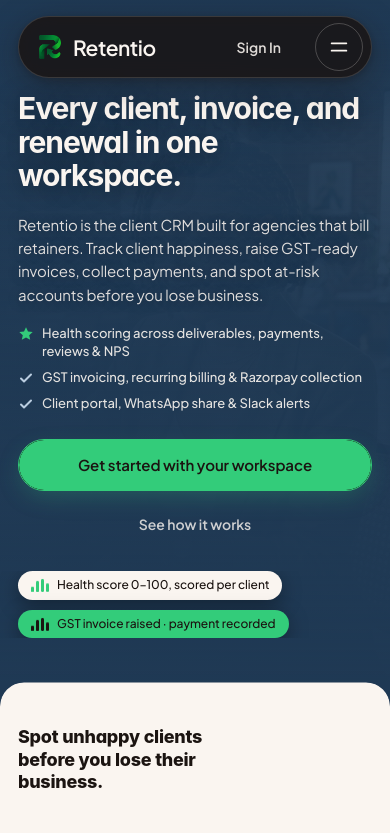
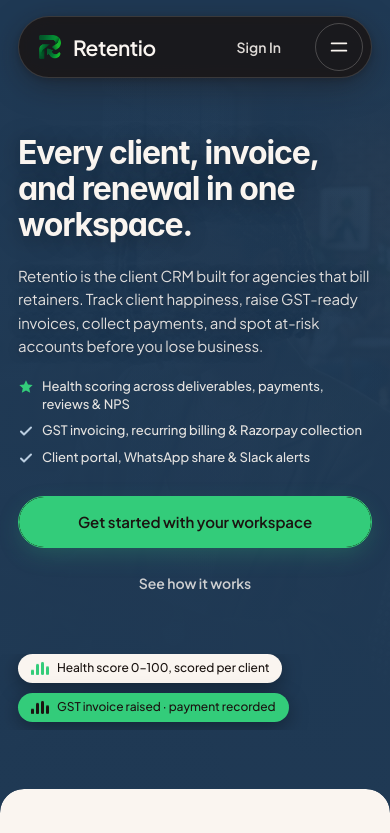
Before and after one commit to 92-avadh/client-crm, a React (Vite) app in the folder frontend/: page / in a window 390 px wide. Shown: the top 833 px of the page. Built offline with nearby package versions, Linux system fonts and the light colour scheme; no server answers; a web font is replaced by a local one.

Commit message:
fix(landing): center cta button, increase hero height and navbar clearance, unify reload loader theme and centering

```diff
--- a/frontend/index.html
+++ b/frontend/index.html
@@ -25,7 +25,7 @@
       })();
     </script>
   </head>
-  <body class="bg-dark text-slate">
+  <body class="bg-dark text-slate" style="background-color: #090d16; margin: 0; min-height: 100vh;">
     <div id="root">
       <div style="display:flex;flex-direction:column;align-items:center;justify-content:center;min-height:100vh;background:#090d16;color:#ffffff;font-family:system-ui,-apple-system,sans-serif;position:relative;overflow:hidden;">
         <div style="position:absolute;width:320px;height:320px;border-radius:50%;background:radial-gradient(circle,rgba(34,197,94,0.25) 0%,rgba(16,185,129,0.1) 40%,transparent 70%);filter:blur(40px);"></div>
--- a/frontend/src/App.tsx
+++ b/frontend/src/App.tsx
@@ -143,7 +143,7 @@
 /*  Page loading fallback for lazy components                          */
 /* ------------------------------------------------------------------ */
 const PageLoader: React.FC = () => (
-  <PremiumLogoLoader variant="page" message="Loading..." size="md" />
+  <PremiumLogoLoader variant="fullscreen" message="Loading workspace..." size="md" />
 );
 
 /* ------------------------------------------------------------------ */
--- a/frontend/src/components/common/premium-loader.css
+++ b/frontend/src/components/common/premium-loader.css
@@ -28,7 +28,8 @@
 
 .retentio-loader-overlay.page {
   flex: 1;
-  min-height: calc(100vh - 140px);
+  min-height: 100vh;
+  min-height: 100svh;
   width: 100%;
   display: flex;
   flex-direction: column;
@@ -36,6 +37,8 @@
   justify-content: center;
   padding: 20px;
   box-sizing: border-box;
+  background: radial-gradient(circle at 50% 50%, var(--bg-card, #121824) 0%, var(--bg, #090d16) 100%);
+  color: #ffffff;
 }
 
 .retentio-loader-overlay.inline {
--- a/frontend/src/components/landing/landing.css
+++ b/frontend/src/components/landing/landing.css
@@ -1227,11 +1227,13 @@
 
 @media (max-width: 47.99rem) {
   .retentio-landing-root #hero {
-    min-height: auto !important;
-    height: auto !important;
-    justify-content: flex-start;
-    padding-bottom: 2.75rem;
+    min-height: clamp(38rem, 88svh, 48rem) !important;
+    display: flex;
+    flex-direction: column;
+    justify-content: space-between;
+    padding-bottom: clamp(3.25rem, 7vh, 4.5rem);
     overflow-x: hidden !important;
+    box-sizing: border-box;
   }
   .retentio-landing-root #hero .hero__media {
     left: 0;
@@ -1244,22 +1246,22 @@
     -webkit-mask-image: linear-gradient(180deg, transparent 0%, rgba(0, 0, 0, 0.6) 25%, rgba(0, 0, 0, 0.15) 100%);
   }
   .retentio-landing-root #hero .hero__copy {
-    padding-top: clamp(4.75rem, 11vh, 5.75rem);
-    padding-bottom: 0;
+    padding-top: clamp(6.75rem, 16vh, 8.5rem);
+    padding-bottom: 1.25rem;
     order: 1;
   }
   .retentio-landing-root #hero .hero__intro {
     max-width: 100%;
-    gap: 1.25rem;
+    gap: 1.35rem;
   }
   .retentio-landing-root #hero .hero__title {
-    font-size: clamp(1.875rem, 7.2vw, 2.375rem);
+    font-size: clamp(2rem, 7.8vw, 2.5rem);
     max-width: 100%;
     line-height: 1.12;
     letter-spacing: -0.035em;
   }
   .retentio-landing-root #hero .hero__lower {
-    gap: 1.125rem;
+    gap: 1.25rem;
     max-width: 100%;
   }
   .retentio-landing-root #hero .hero__lead {
@@ -1291,10 +1293,10 @@
     display: flex;
     flex-direction: column;
     align-items: stretch;
-    gap: 0.75rem;
+    gap: 0.875rem;
     width: 100%;
     max-width: 24rem;
-    margin-top: 0.5rem;
+    margin-top: 0.625rem;
   }
   .retentio-landing-root #hero .hero__actions .m-btn {
     width: 100%;
@@ -1324,8 +1326,9 @@
     z-index: 2;
     width: 100%;
     max-width: 84rem;
-    margin: 1.5rem auto 0;
+    margin: 1.75rem auto 0;
     padding-inline: var(--space-1, clamp(1.25rem, 4vw, 3.5rem));
+    padding-bottom: 0.5rem;
     box-sizing: border-box;
     opacity: 1;
   }
@@ -2396,28 +2399,45 @@
       overflow-x: hidden !important;
     }
     .retentio-landing-root #calls .calls__head {
-      grid-template-columns: 1fr;
+      display: flex;
+      flex-direction: column;
+      align-items: center;
+      text-align: center;
       gap: 1.25rem;
+      width: 100%;
     }
     .retentio-landing-root #calls .calls__head h2 {
       font-size: clamp(1.75rem, 6.5vw, 2.25rem);
       line-height: 1.15;
       letter-spacing: -0.03em;
+      text-align: center;
+      margin-inline: auto;
+      max-width: 26ch;
     }
     .retentio-landing-root #calls .calls__head-copy {
+      display: flex;
+      flex-direction: column;
+      align-items: center;
+      text-align: center;
       gap: 1.25rem;
       width: 100%;
     }
     .retentio-landing-root #calls .calls__lead {
       font-size: 0.9375rem;
       line-height: 1.55;
+      text-align: center;
+      margin-inline: auto;
+      max-width: 32rem;
     }
     .retentio-landing-root #calls .calls__head-copy .m-btn {
-      width: 100%;
-      max-width: 22rem;
-      justify-content: center;
-      text-align: center;
-      padding: 0.8125rem 1.5rem;
+      width: clamp(18.5rem, 86vw, 21.5rem);
+      max-width: 100%;
+      margin: 0 auto !important;
+      display: inline-flex !important;
+      justify-content: center !important;
+      align-items: center !important;
+      text-align: center !important;
+      padding: 0.875rem 1.5rem;
       font-size: 0.9375rem;
       border-radius: 9999px;
       box-sizing: border-box;
--- a/frontend/src/components/layout/ErrorBoundary.tsx
+++ b/frontend/src/components/layout/ErrorBoundary.tsx
@@ -54,7 +54,7 @@
           flexDirection: 'column',
           alignItems: 'center',
           justifyContent: 'center',
-          minHeight: 'calc(100vh - 140px)',
+          minHeight: '100vh',
           width: '100%',
           flex: 1,
           textAlign: 'center',
```
